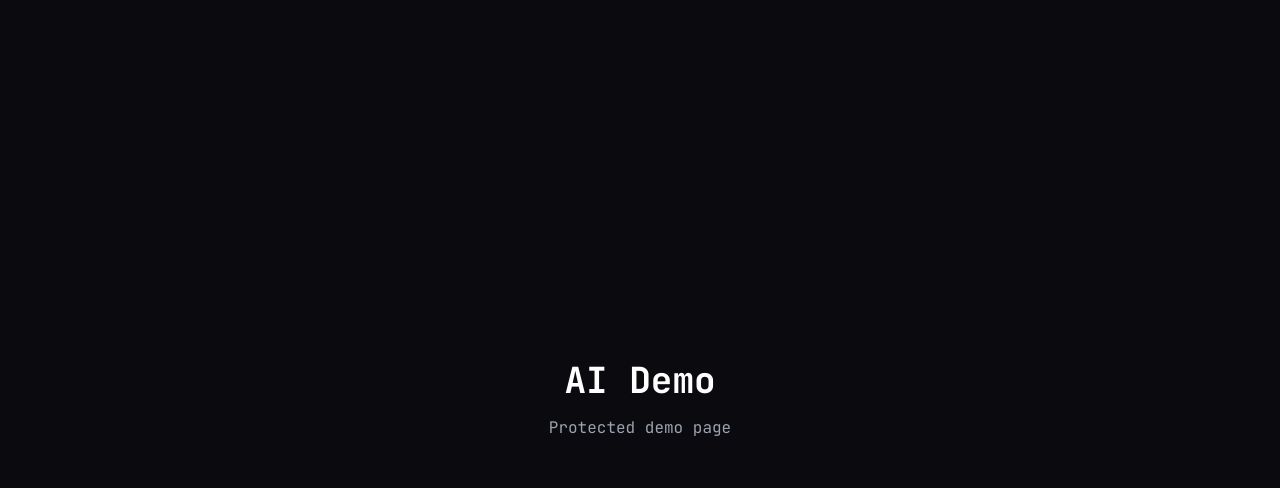
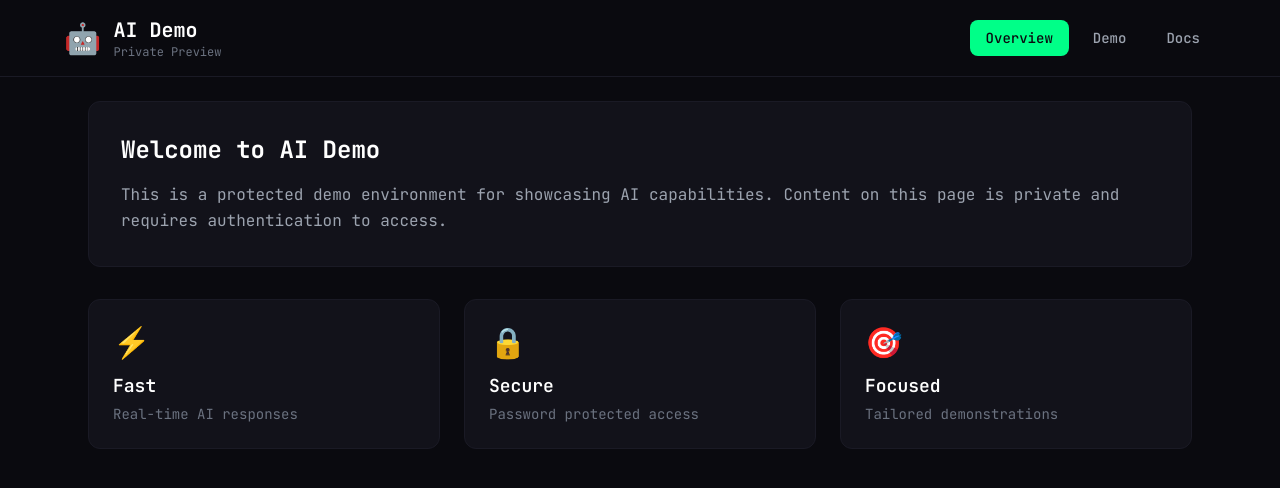
Before and after one commit to atlascodesai/snake-ai-arena, a React (Vite) app: page /aidemo in a window 1280 px wide. Shown: the top 488 px of the page. Built offline with nearby package versions, Linux system fonts and the light colour scheme; no server answers.

Commit message:
Add AIDemo page with demo content, update CLAUDE.md

```diff
--- a/src/pages/AIDemo.tsx
+++ b/src/pages/AIDemo.tsx
@@ -1,14 +1,96 @@
 /**
  * AI Demo Page - Password Protected
+ * This is a placeholder. Private content is loaded separately.
  */
 
+import { useState } from 'react';
+
 export default function AIDemo() {
+  const [activeTab, setActiveTab] = useState<'overview' | 'demo' | 'docs'>('overview');
+
   return (
-    <div className="min-h-screen bg-dark-900 flex items-center justify-center">
-      <div className="text-center">
-        <h1 className="text-4xl font-bold text-white mb-4">AI Demo</h1>
-        <p className="text-gray-400">Protected demo page</p>
-      </div>
+    <div className="min-h-screen bg-dark-900">
+      {/* Header */}
+      <header className="border-b border-dark-700 px-6 py-4">
+        <div className="max-w-6xl mx-auto flex items-center justify-between">
+          <div className="flex items-center gap-3">
+            <span className="text-3xl">🤖</span>
+            <div>
+              <h1 className="text-xl font-bold text-white">AI Demo</h1>
+              <p className="text-xs text-gray-500">Private Preview</p>
+            </div>
+          </div>
+          <div className="flex gap-2">
+            {(['overview', 'demo', 'docs'] as const).map((tab) => (
+              <button
+                key={tab}
+                onClick={() => setActiveTab(tab)}
+                className={`px-4 py-2 rounded-lg text-sm font-medium transition-colors ${
+                  activeTab === tab
+                    ? 'bg-neon-green text-dark-900'
+                    : 'text-gray-400 hover:text-white hover:bg-dark-700'
+                }`}
+              >
+                {tab.charAt(0).toUpperCase() + tab.slice(1)}
+              </button>
+            ))}
+          </div>
+        </div>
+      </header>
+
+      {/* Content */}
+      <main className="max-w-6xl mx-auto p-6">
+        {activeTab === 'overview' && (
+          <div className="space-y-8">
+            <div className="bg-dark-800 rounded-xl p-8 border border-dark-700">
+              <h2 className="text-2xl font-bold text-white mb-4">Welcome to AI Demo</h2>
+              <p className="text-gray-400 leading-relaxed">
+                This is a protected demo environment for showcasing AI capabilities.
+                Content on this page is private and requires authentication to access.
+              </p>
+            </div>
+
+            <div className="grid md:grid-cols-3 gap-6">
+              {[
+                { icon: '⚡', title: 'Fast', desc: 'Real-time AI responses' },
+                { icon: '🔒', title: 'Secure', desc: 'Password protected access' },
+                { icon: '🎯', title: 'Focused', desc: 'Tailored demonstrations' },
+              ].map((card) => (
+                <div key={card.title} className="bg-dark-800 rounded-xl p-6 border border-dark-700">
+                  <span className="text-3xl">{card.icon}</span>
+                  <h3 className="text-lg font-semibold text-white mt-3">{card.title}</h3>
+                  <p className="text-gray-500 text-sm mt-1">{card.desc}</p>
+                </div>
+              ))}
+            </div>
+          </div>
+        )}
+
+        {activeTab === 'demo' && (
+          <div className="bg-dark-800 rounded-xl p-8 border border-dark-700 text-center">
+            <span className="text-6xl">🎮</span>
+            <h2 className="text-2xl font-bold text-white mt-4">Demo Area</h2>
+            <p className="text-gray-400 mt-2">Interactive demonstrations will appear here.</p>
+          </div>
+        )}
+
+        {activeTab === 'docs' && (
+          <div className="bg-dark-800 rounded-xl p-8 border border-dark-700">
+            <h2 className="text-2xl font-bold text-white mb-4">Documentation</h2>
+            <div className="prose prose-invert">
+              <p className="text-gray-400">
+                Technical documentation and API references for the demo features.
+              </p>
+              <ul className="text-gray-400 mt-4 space-y-2">
+                <li>• Getting started guide</li>
+                <li>• API reference</li>
+                <li>• Integration examples</li>
+                <li>• Best practices</li>
+              </ul>
+            </div>
+          </div>
+        )}
+      </main>
     </div>
   );
 }
```
Also changed, not shown: 1 other file (tests, documents, lock files or other folders).
